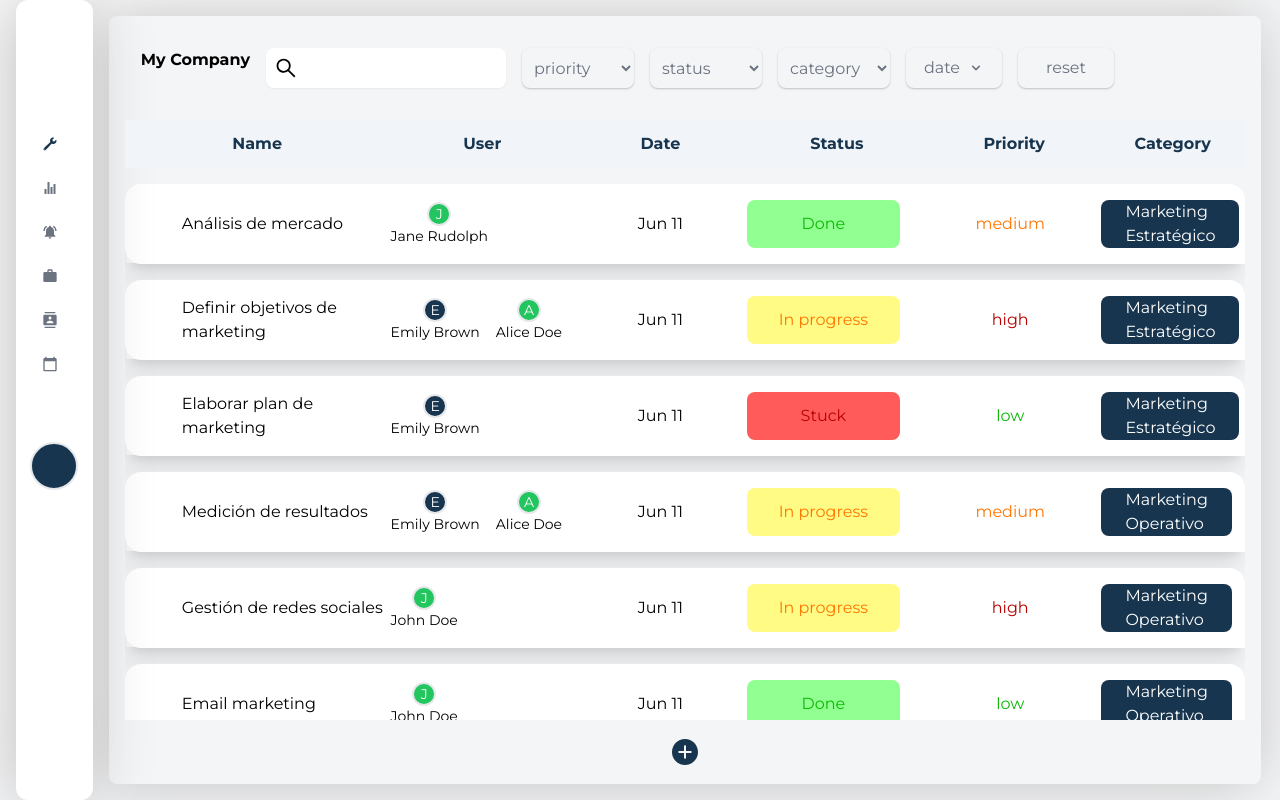
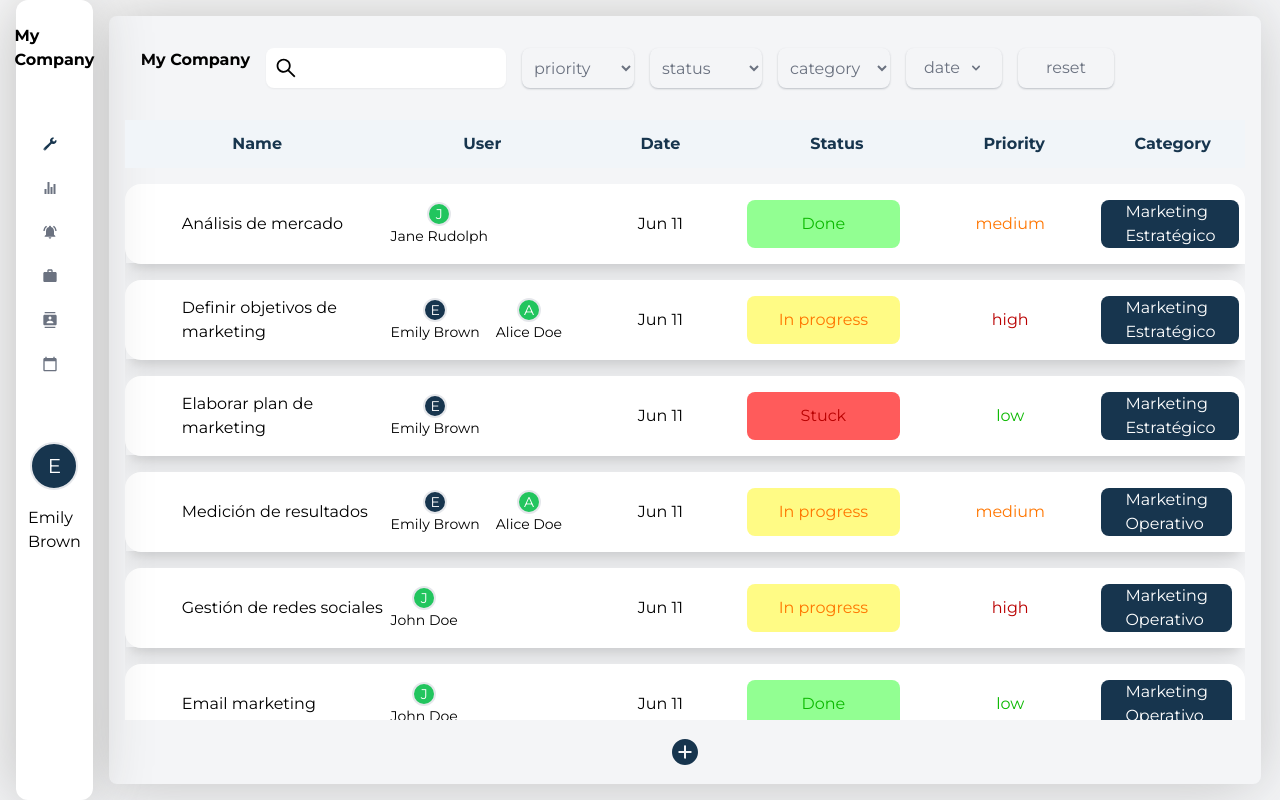
Before and after one commit to NicolasCarriman/monorepo-next13-Redux-RTK, a Next.js app in the folder packages/task-app/: page /dashboard in a window 1280 px wide. Built offline with nearby package versions, Linux system fonts and the light colour scheme.

Commit message:
fix(app): fix ui

```diff
--- a/packages/task-app/components/ui/sidebar/sidebar.tsx
+++ b/packages/task-app/components/ui/sidebar/sidebar.tsx
@@ -1,13 +1,12 @@
 'use client';
 
-import React, { useEffect, useState } from 'react';
+import React, { useState } from 'react';
 import { SideBarContainer, SidebarComponent, SidebarFooter, SidebarHead, SidebarMainContainer } from './sidebar.styled';
 import { CurrentProject } from '../../common/projectName';
 import ButtonIcon from '../button-icon/buttonIcon';
 import AvatarComponent from '../../common/avatar';
-import { IUser, store } from '@core/index';
 import SideBarLink from '@app/components/common/link';
-import useLocalStorage from '@app/hooks/useLocalStorage';
+import Link from 'next/link';
 
 /**
  * todo: fix navigation structure
@@ -15,15 +14,7 @@ import useLocalStorage from '@app/hooks/useLocalStorage';
  */
 
 function Sidebar() {
-
   const [active, setActive] = useState(false);
-  // eslint-disable-next-line no-unused-vars
-  const [project, setProject] = useLocalStorage('project', {});
-  // eslint-disable-next-line no-unused-vars
-  const [user, setUser] = useLocalStorage('user', {});
-
-  const projectName = store.getState().project.name;
-  const avatar = store.getState().user as IUser;
 
   const onHover = () => {
     setActive(true);
@@ -33,22 +24,13 @@ function Sidebar() {
     setActive(false);
   };
 
-  useEffect(() => {
-    projectName && setProject(store.getState().project);
-    avatar.name.length && setUser(store.getState().user);
-    // eslint-disable-next-line react-hooks/exhaustive-deps
-  }, [projectName, avatar]);
-
   return (
     <SideBarContainer>
       <SidebarComponent onHover={onHover} onLeave={onLeave}>
         <SidebarHead>
-          <SideBarLink href='./dashboard'>
-            {
-              projectName &&
-              <CurrentProject project={projectName} />
-            }
-          </SideBarLink>
+          <Link href='./dashboard' className='w-full font-bold text-start'>
+            My Company
+          </Link>
         </SidebarHead>
         <SidebarMainContainer>
           <SideBarLink href={'./dashboard/tasks'} >
@@ -60,12 +42,9 @@ function Sidebar() {
           <ButtonIcon type='team' showText={active} disabled />
           <ButtonIcon type='calendar' showText={active} disabled />
         </SidebarMainContainer>
-        {
-          avatar &&
-          <SidebarFooter spanLabel={avatar.name}>
-            <AvatarComponent isCurrentUser={true} label={avatar.name} />
+          <SidebarFooter spanLabel={'Emily Brown'}>
+            <AvatarComponent isCurrentUser={true} label={'Emily Brown'} />
           </SidebarFooter>
-        }
       </SidebarComponent>
     </SideBarContainer>
   );
```
